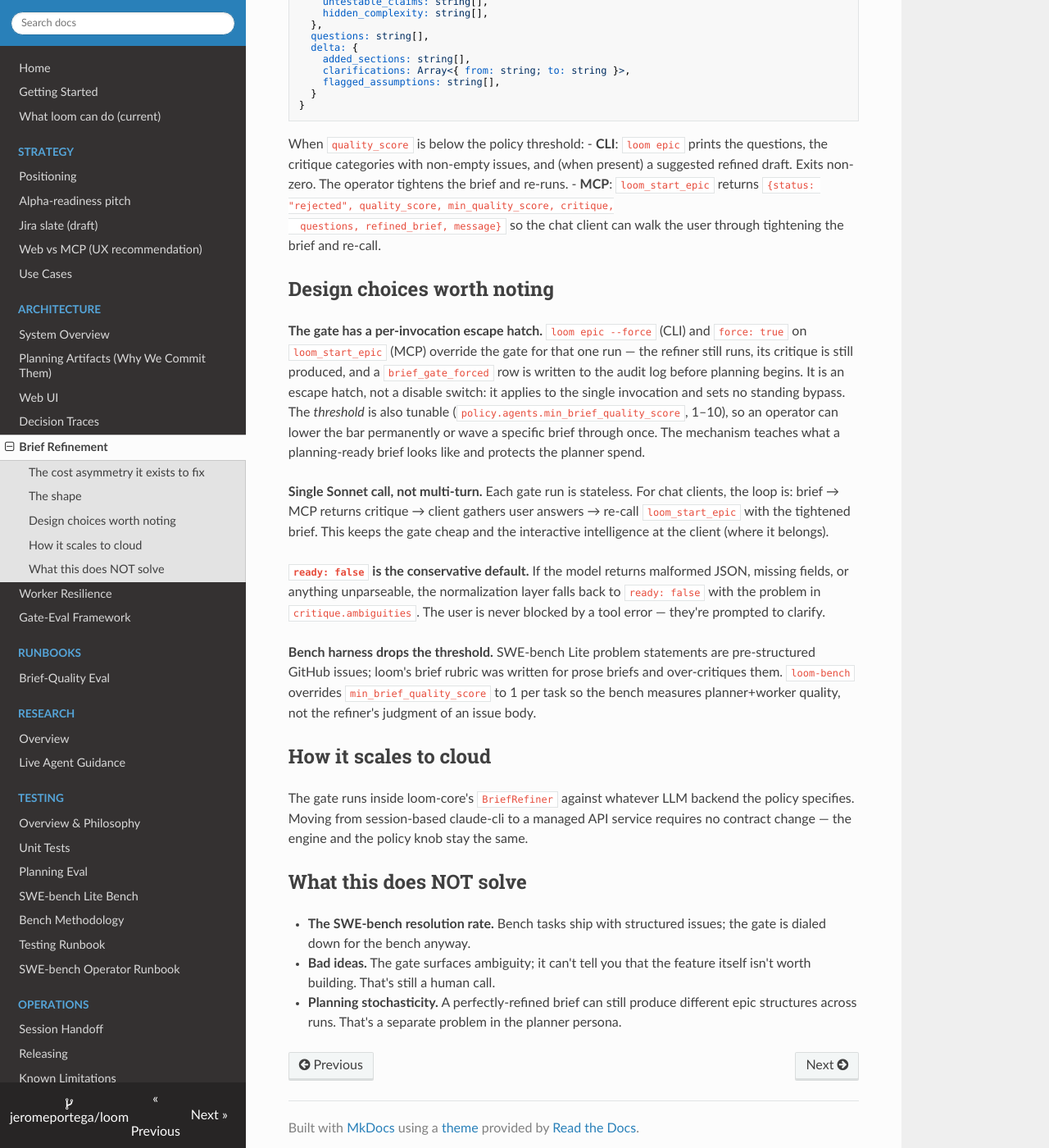
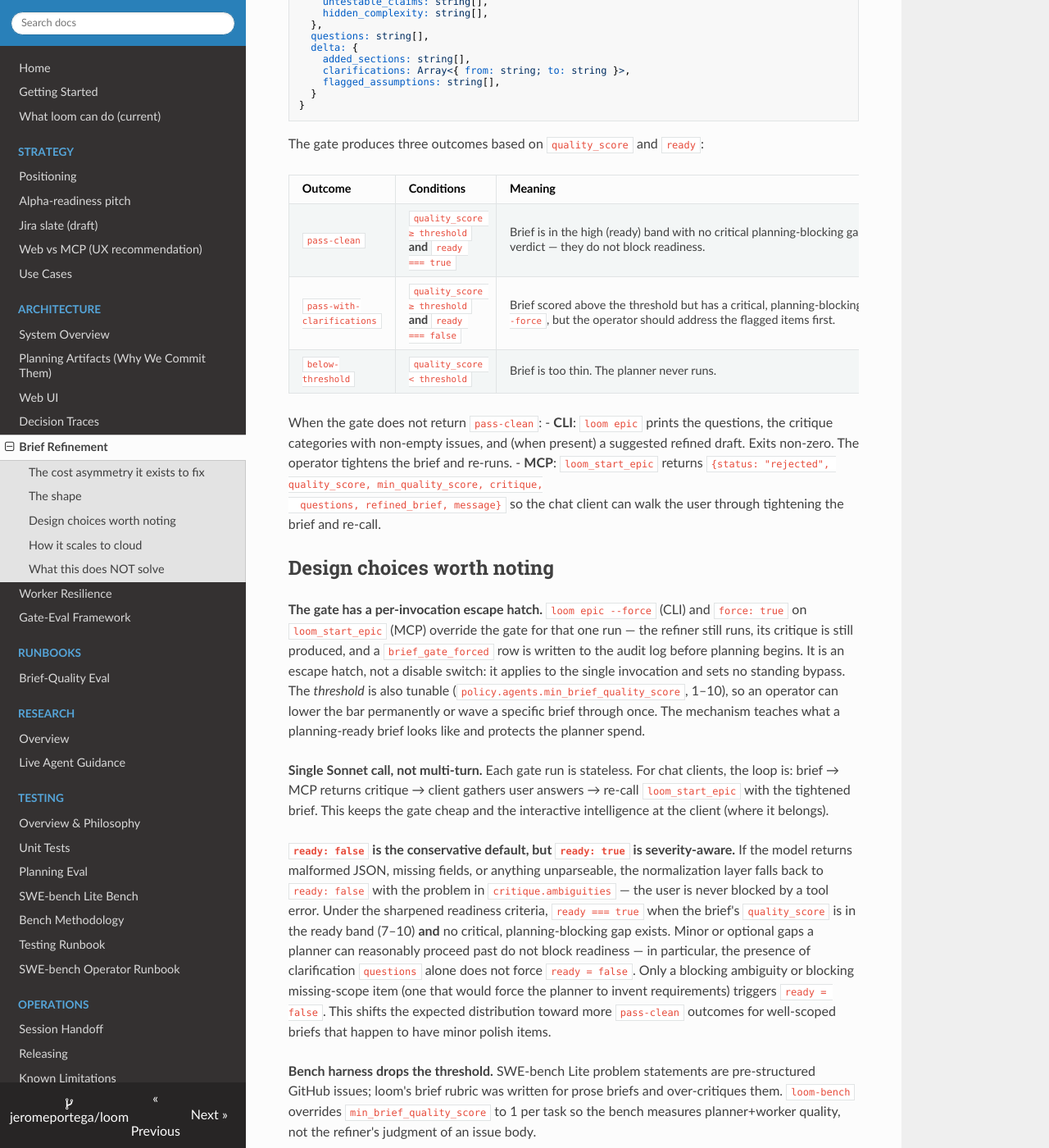
Before and after one commit to jeromeportega/loom, an MkDocs documentation site: the page built from docs/architecture/brief-refinement.md, in a window 1280 px wide and 1400 px high, scrolled down 859 px. Shown: the whole window at 82% size. Built offline with MkDocs 1.6.1, drawn with Linux system fonts in a browser that asks for light colours; nearby versions of some CDN libraries.

Commit message:
docs(brief-refiner): update readiness semantics — clean-pass vs pass-with-clarifications
Document the sharpened `ready` definition (FR-7): ready===true iff quality_score
is in the high band AND no critical planning-blocking gap exists; optional
clarification questions may coexist with ready=true and pass-clean.

- brief-refinement.md: add three-way gate outcome table; replace the old
  binary threshold description with pass-clean / pass-with-clarifications /
  below-threshold; update the design-note on ready=false to explain
  severity-aware semantics and the expected distribution shift.
- capabilities.md: update loom-epic planning row and brief-quality-gate
  safety row to surface pass-clean vs pass-with-clarifications.
- brief-quality-eval.md: clarify readiness accuracy metric and
  do-not-proceed remediation guidance with sharpened semantics.
- gate.ts: update inline type comments and JSDoc invariant to note that
  minor questions may coexist with pass-clean (doc-comment only).

Co-Authored-By: Claude Sonnet 4.6 <noreply@anthropic.com>

````diff
--- a/docs/architecture/brief-refinement.md
+++ b/docs/architecture/brief-refinement.md
@@ -46,7 +46,15 @@ Internally the `BriefRefiner` returns:
 }
 ```
 
-When `quality_score` is below the policy threshold:
+The gate produces three outcomes based on `quality_score` and `ready`:
+
+| Outcome | Conditions | Meaning |
+|---|---|---|
+| `pass-clean` | `quality_score ≥ threshold` **and** `ready === true` | Brief is in the high (ready) band with no critical planning-blocking gap. Planning proceeds without outstanding operator work. Minor optional questions may still be surfaced alongside a `pass-clean` verdict — they do not block readiness. |
+| `pass-with-clarifications` | `quality_score ≥ threshold` **and** `ready === false` | Brief scored above the threshold but has a critical, planning-blocking gap (a blocking ambiguity or missing-scope item the planner would have to invent requirements to bridge). Planning can be forced with `--force`, but the operator should address the flagged items first. |
+| `below-threshold` | `quality_score < threshold` | Brief is too thin. The planner never runs. |
+
+When the gate does not return `pass-clean`:
 - **CLI**: `loom epic` prints the questions, the critique categories
   with non-empty issues, and (when present) a suggested refined draft.
   Exits non-zero. The operator tightens the brief and re-runs.
@@ -74,11 +82,18 @@ client gathers user answers → re-call `loom_start_epic` with the
 tightened brief. This keeps the gate cheap and the interactive
 intelligence at the client (where it belongs).
 
-**`ready: false` is the conservative default.** If the model returns
-malformed JSON, missing fields, or anything unparseable, the
+**`ready: false` is the conservative default, but `ready: true` is severity-aware.**
+If the model returns malformed JSON, missing fields, or anything unparseable, the
 normalization layer falls back to `ready: false` with the problem in
-`critique.ambiguities`. The user is never blocked by a tool error —
-they're prompted to clarify.
+`critique.ambiguities` — the user is never blocked by a tool error.
+Under the sharpened readiness criteria, `ready === true` when the brief's
+`quality_score` is in the ready band (7–10) **and** no critical, planning-blocking
+gap exists. Minor or optional gaps a planner can reasonably proceed past do not
+block readiness — in particular, the presence of clarification `questions` alone
+does not force `ready = false`. Only a blocking ambiguity or blocking missing-scope
+item (one that would force the planner to invent requirements) triggers
+`ready = false`. This shifts the expected distribution toward more `pass-clean`
+outcomes for well-scoped briefs that happen to have minor polish items.
 
 **Bench harness drops the threshold.** SWE-bench Lite problem
 statements are pre-structured GitHub issues; loom's brief rubric was
````
Also changed, not shown: docs/capabilities.md (+2 -2 lines), docs/runbooks/brief-quality-eval.md (+4 -2 lines), 1 other file.
